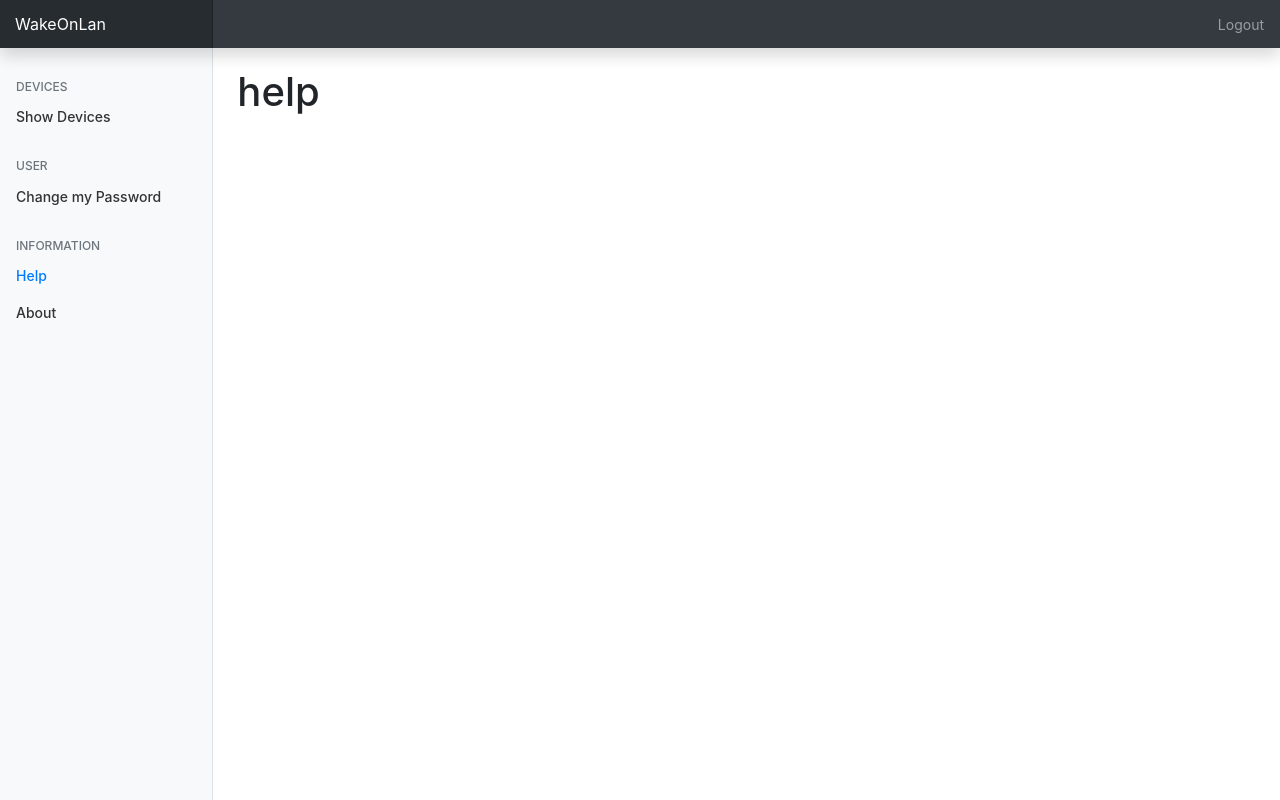
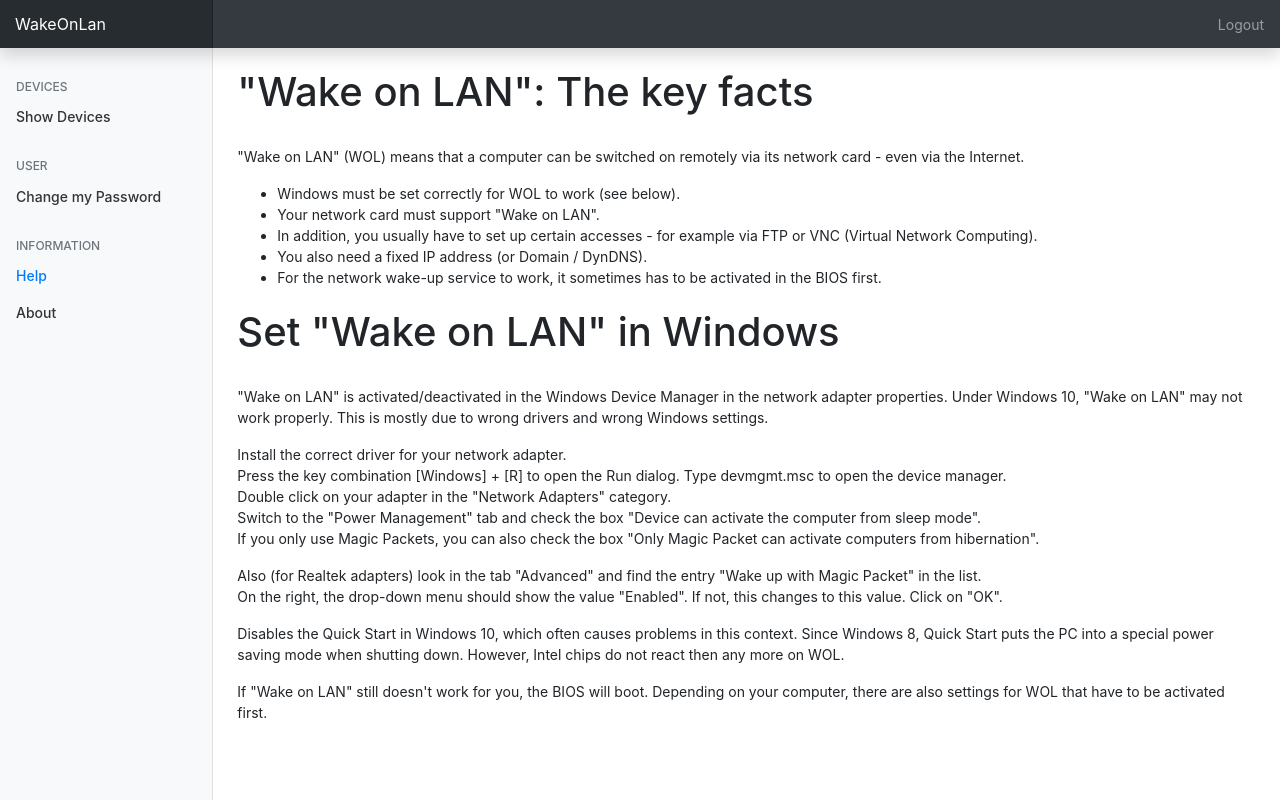
Before and after one commit to papack/wakeonlan, a Django app: page /information/help in a window 1280 px wide. Run offline with Django 3.2, Linux system fonts and the light colour scheme; some libraries are stand-ins or nearby versions.

Commit message:
add help page

```diff
--- a/wakeonlanportal/information/templates/information/help.html
+++ b/wakeonlanportal/information/templates/information/help.html
@@ -4,6 +4,45 @@
 
 {% block content %}
 
-<h1>help</h1>
+<h1>"Wake on LAN": The key facts</h1>
+
+<p>"Wake on LAN" (WOL) means that a computer can be switched on remotely via its network card - even via the Internet.</p>
+
+<ul>
+  <li>Windows must be set correctly for WOL to work (see below).</li>
+  <li>Your network card must support "Wake on LAN".</li>
+  <li>In addition, you usually have to set up certain accesses - for example via FTP or VNC (Virtual Network Computing).</li>
+  <li>You also need a fixed IP address (or Domain / DynDNS).</li>
+  <li>For the network wake-up service to work, it sometimes has to be activated in the BIOS first.</li>
+</ul>
+
+<h1>Set "Wake on LAN" in Windows</h1>
+
+<p>
+  "Wake on LAN" is activated/deactivated in the Windows Device Manager in the network adapter properties. Under Windows 10, "Wake on LAN" may not work properly. This is mostly due to wrong drivers and wrong
+  Windows settings.
+</p>
+
+<p>
+  Install the correct driver for your network adapter. <br>
+  Press the key combination [Windows] + [R] to open the Run dialog. Type devmgmt.msc to open the device manager. <br>
+  Double click on your adapter in the "Network Adapters" category. <br>
+  Switch to the "Power Management" tab and check the box "Device can activate the computer from sleep mode". <br>
+  If you only use Magic Packets, you can also check the box "Only Magic Packet can activate computers from hibernation". <br>
+</p>
+
+<p>
+  Also (for Realtek adapters) look in the tab "Advanced" and find the entry "Wake up with Magic Packet" in the list. <br>
+  On the right, the drop-down menu should show the value "Enabled". If not, this changes to this value. Click on "OK".
+</p>
+
+<p>
+  Disables the Quick Start in Windows 10, which often causes problems in this context. Since Windows 8, Quick Start puts the PC into a special power saving mode when shutting down. However, Intel chips do not react then any more
+  on WOL.
+</p>
+
+<p>
+If "Wake on LAN" still doesn't work for you, the BIOS will boot. Depending on your computer, there are also settings for WOL that have to be activated first.
+</p>
 
 {% endblock %}
```
